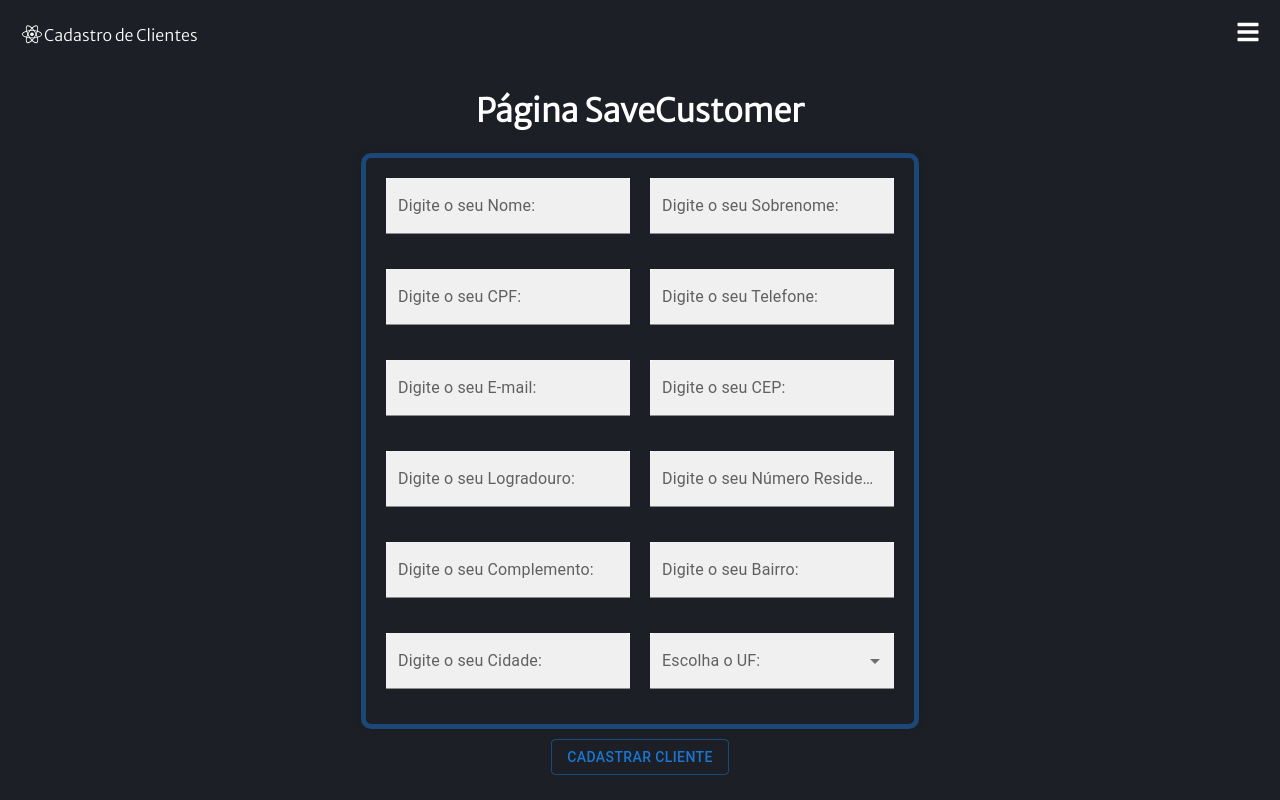
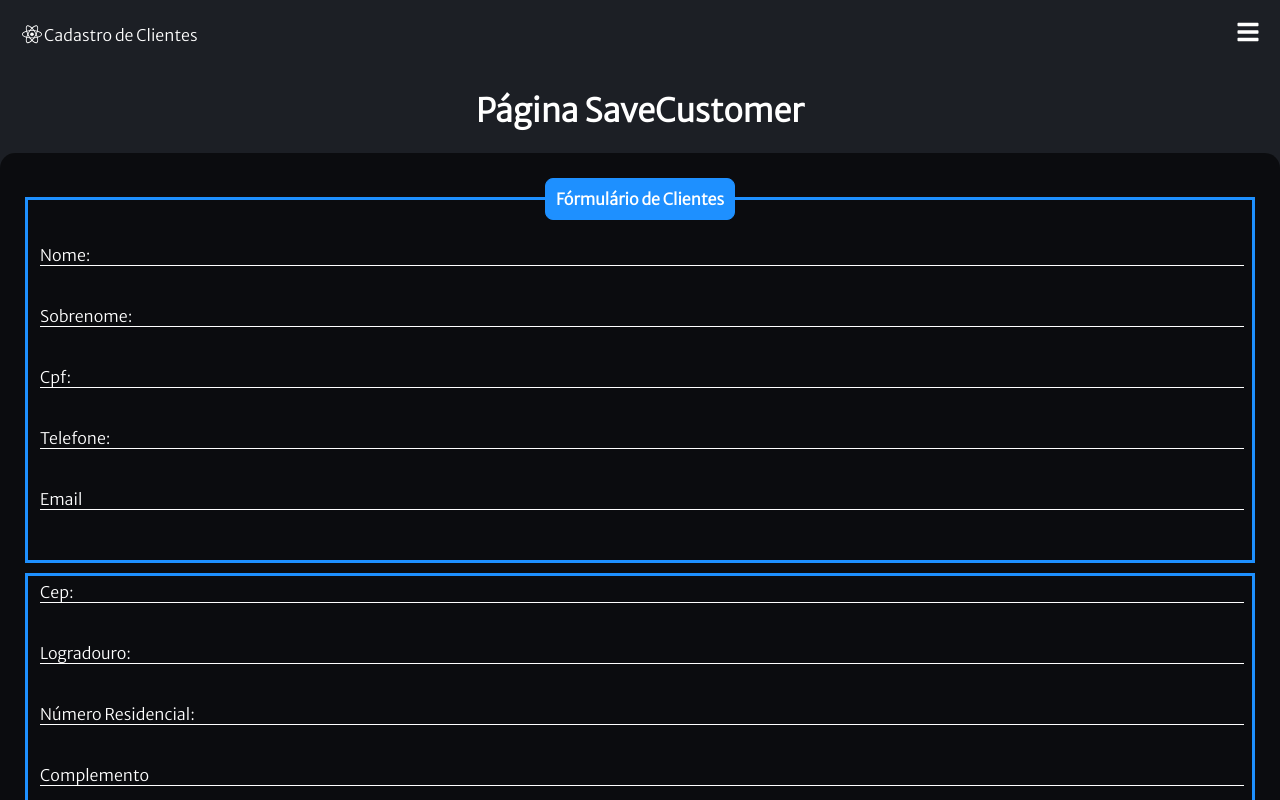
Before and after one commit to JoaoLimaV/react-labdevweb, a React (Create React App) app: page /cliente/save in a window 1280 px wide. Shown: the top 800 px of the page. Built offline with nearby package versions, Linux system fonts and the light colour scheme; the HTML template or start-up script is replaced by a standard one.

Commit message:
Formulario melhorado

```diff
--- a/src/components/Form.jsx
+++ b/src/components/Form.jsx
@@ -1,10 +1,9 @@
 import { useState } from "react";
 import style from "../module.css/Form.module.css";
 import Button from "@mui/material/Button";
-import { TextField, MenuItem } from '@mui/material';
+import { TextField, MenuItem } from "@mui/material";
 
 function Form() {
-
   const [nome, setNome] = useState();
   const [sobrenome, setSobrenome] = useState();
   const [cpf, setCpf] = useState();
@@ -18,11 +17,12 @@ function Form() {
   const [cidade, setCidade] = useState();
   const [uf, setUf] = useState();
 
-
   let cadastrarUsuario = async (e) => {
     e.preventDefault();
     try {
-        let res = await fetch("https://api-cadastro-clientes.onrender.com/clientes", {
+      let res = await fetch(
+        "https://api-cadastro-clientes.onrender.com/clientes",
+        {
           method: "POST",
           body: JSON.stringify({
             nome: nome,
@@ -36,12 +36,13 @@ function Form() {
             complemento: complemento,
             bairro: bairro,
             cidade: cidade,
-                uf: uf
+            uf: uf,
           }),
           headers: {
-                "Content-Type": "application/json"
+            "Content-Type": "application/json",
+          },
         }
-        });
+      );
 
       if (res.ok) {
         let resJson = await res.json();
@@ -57,149 +58,133 @@ function Form() {
   };
 
   const estados = [
-    'AC', 'AL', 'AP', 'AM', 'BA', 'CE', 'DF', 'ES', 'GO', 'MA', 'MT', 'MS', 'MG',
-    'PA', 'PB', 'PR', 'PE', 'PI', 'RJ', 'RN', 'RS', 'RO', 'RR', 'SC', 'SP', 'SE', 'TO'
+    "AC",
+    "AL",
+    "AP",
+    "AM",
+    "BA",
+    "CE",
+    "DF",
+    "ES",
+    "GO",
+    "MA",
+    "MT",
+    "MS",
+    "MG",
+    "PA",
+    "PB",
+    "PR",
+    "PE",
+    "PI",
+    "RJ",
+    "RN",
+    "RS",
+    "RO",
+    "RR",
+    "SC",
+    "SP",
+    "SE",
+    "TO",
   ];
 
-  const [ufMenu, setUfMenu] = useState('');
+  const [ufMenu, setUfMenu] = useState("");
 
   const handleUfChange = (event) => {
     setUfMenu(event.target.value);
   };
 
   return (
-    <div className={style.container}>
-      <form onSubmit={cadastrarUsuario}>
-        <div className={style.form}>
-          <div className={style.div}>
-            <TextField
-              type="text"
-              id="nome"
-              name="nome"
-              label="Digite o seu Nome:"
-              variant="filled"
-              className={style.background}
-              onChange={(e) => setNome(e.target.value)}
-            />
+    <div className={style.box}>
+      <form>
+        <fieldset className={style.fieldset}>
+          <legend className={style.legend}>
+            <b>Fórmulário de Clientes</b>
+          </legend>
+          <br />
+          <div className={style.inputBox}>
+            <input type="text" name="nome" id="nome" className={style.inputUser} onChange={(e) => setNome(e.target.value)} required />
+            <label for="nome" className={style.labelInput}> Nome:</label>
           </div>
-          <div className={style.div}>
-            <TextField
-              type="text"
-              id="sobrenome"
-              name="sobrenome"
-              label="Digite o seu Sobrenome:"
-              variant="filled"
-              className={style.background}
-              onChange={(e) => setSobrenome(e.target.value)}
-            />
+          <br />
+          <br />
+          <div className={style.inputBox}>
+            <input type="text" name="sobrenome" id="sobrenome" className={style.inputUser}
+              onChange={(e) => setSobrenome(e.target.value)} required />
+            <label for="sobrenome" className={style.labelInput}>Sobrenome:</label>
           </div>
-          <div className={style.div}>
-            <TextField
-              type="text"
-              id="cpf"
-              name="cpf"
-              label="Digite o seu CPF:"
-              variant="filled"
-              className={style.background}
-              onChange={(e) => setCpf(e.target.value)}
-            />
+          <br />
+          <br />
+          <div className={style.inputBox}>
+            <input type="text" name="cpf" id="cpf" className={style.inputUser}
+              onChange={(e) => setCpf(e.target.value)} required />
+            <label for="cpf" className={style.labelInput}>Cpf:</label>
           </div>
-          <div className={style.div}>
-            <TextField
-              type="number"
-              id="telefone"
-              name="telefone"
-              label="Digite o seu Telefone:"
-              variant="filled"
-              className={style.background}
-              onChange={(e) => setTelefone(e.target.value)}
-            />
+          <br />
+          <br />
+          <div className={style.inputBox}>
+            <input type="text" name="telefone" id="telefone" className={style.inputUser}
+              onChange={(e) => setTelefone(e.target.value)} required />
+            <label for="telefone" className={style.labelInput}>Telefone:</label>
           </div>
-          <div className={style.div}>
-            <TextField
-              type="email"
-              id="email"
-              name="email"
-              label="Digite o seu E-mail:"
-              variant="filled"
-              className={style.background}
-              onChange={(e) => setEmail(e.target.value)}
-            />
+          <br />
+          <br />
+          <div className={style.inputBox}>
+            <input type="text" name="email" id="email" className={style.inputUser}
+              onChange={(e) => setEmail(e.target.value)} required />
+            <label for="email" className={style.labelInput}>Email</label>
           </div>
-          <div className={style.div}>
-            <TextField
-              type="text"
-              id="cep"
-              name="cep"
-              label="Digite o seu CEP:"
-              variant="filled"
-              className={style.background}
-              onChange={(e) => setCep(e.target.value)}
-            />
+          <br />
+          <br />
+        </fieldset>
+        <fieldset className={style.fieldset}>
+          <div className={style.inputBox}>
+            <input type="text" name="cep" id="cep" className={style.inputUser}
+              onChange={(e) => setCep(e.target.value)} required />
+            <label for="cep" className={style.labelInput}>Cep:</label>
           </div>
-          <div className={style.div}>
-            <TextField
-              type="text"
-              id="logradouro"
-              name="logradouro"
-              label="Digite o seu Logradouro:"
-              variant="filled"
-              className={style.background}
-              onChange={(e) => setLogradouro(e.target.value)}
-            />
+          <br />
+          <br />
+          <div className={style.inputBox}>
+            <input type="text" name="logradouro" id="logradouro" className={style.inputUser}
+              onChange={(e) => setLogradouro(e.target.value)} required />
+            <label for="logradouro" className={style.labelInput}>Logradouro:</label>
           </div>
-          <div className={style.div}>
-            <TextField
-              type="number"
-              id="nr_residencial"
-              name="nr_residencial"
-              label="Digite o seu Número Residencial:"
-              variant="filled"
-              className={style.background}
-              onChange={(e) => setNr(e.target.value)}
-            />
+          <br />
+          <br />
+          <div className={style.inputBox}>
+            <input type="text" name="nr_residencial" id="nr_residencial" className={style.inputUser}
+              onChange={(e) => setNr(e.target.value)} required />
+            <label for="nr_residencial" className={style.labelInput}>Número Residencial:</label>
           </div>
-          <div className={style.div}>
-            <TextField
-              type="text"
-              id="complemento"
-              name="complemento"
-              label="Digite o seu Complemento:"
-              variant="filled"
-              className={style.background}
-              onChange={(e) => setComplemento(e.target.value)}
-            />
+          <br />
+          <br />
+          <div className={style.inputBox}>
+            <input type="text" name="complemento" id="complemento" className={style.inputUser}
+              onChange={(e) => setComplemento(e.target.value)} required />
+            <label for="complemento" className={style.labelInput}>Complemento</label>
           </div>
-          <div className={style.div}>
-            <TextField
-              type="text"
-              id="bairro"
-              name="bairro"
-              label="Digite o seu Bairro:"
-              variant="filled"
-              className={style.background}
-              onChange={(e) => setBairro(e.target.value)}
-            />
+          <br />
+          <br />
+          <div className={style.inputBox}>
+            <input type="text" name="bairro" id="bairro" className={style.inputUser}
+              onChange={(e) => setBairro(e.target.value)} required />
+            <label for="bairro" className={style.labelInput}>Bairro:</label>
           </div>
-          <div className={style.div}>
-            <TextField
-              type="text"
-              id="cidade"
-              name="cidade"
-              label="Digite o seu Cidade:"
-              variant="filled"
-              className={style.background}
-              onChange={(e) => setCidade(e.target.value)}
-            />
+          <br />
+          <br />
+          <div className={style.inputBox}>
+            <input type="text" name="cidade" id="cidade" className={style.inputUser}
+              onChange={(e) => setCidade(e.target.value)} required />
+            <label for="cidade" className={style.labelInput}>Cidade:</label>
           </div>
-          <div className={style.div}>
-            <TextField
-            select
+          <br />
+          <br />
+          <div className={style.inputBox}>
+          <select
           id="uf"
           name="uf"
           label="Escolha o UF:"
-            variant="filled"
-            className={style.background}
+          className={style.inputUser}
           value={ufMenu}
           onChange={(e) => {
             handleUfChange(e);
@@ -210,12 +195,13 @@ function Form() {
               {estado}
             </MenuItem>
           ))}
-          </TextField>
+        </select>
+        <label for="uf" className={style.labelInput}>UF:</label>
           </div>
-          </div>
-        <div className={style.divButton}>
-          <Button type="submit" variant="outlined" className={style.button}>Cadastrar Cliente</Button>
-        </div>
+          <br />
+          <br />
+          <input type="submit" name="submit" id="submit" className={style.submit}></input>
+        </fieldset>
       </form>
     </div>
   );
--- a/src/module.css/Form.module.css
+++ b/src/module.css/Form.module.css
@@ -1,43 +1,52 @@
 /* Form.module.css */
-.container {
-    display: flex;
-    justify-content: center;
-    height: 100vh;
-  }
+.box{
+  color: white;
+  background-color: rgba(0, 0, 0, 0.6);
+  padding: 15px;
+  border-radius: 15px;
+}
+.fieldset{
+  border: 3px solid dodgerblue;
+  margin: 10px;
+}
+.legend{
+  border: 1px solid dodgerblue;
+  padding: 10px;
+  text-align: center;
+  background-color: dodgerblue;
+  border-radius: 8px;
+}
+.inputBox{
+  position: relative;
+}
+.inputUser{
+  background: none;
+  border: none;
+  border-bottom: 1px solid white;
+  outline: none;
+  color: white;
+  font-size: 15px;
+  width: 100%;
+  letter-spacing: 2px;
+}
+.labelInput{
+  position: absolute;
+  top: 0px;
+  left: 0px;
+  pointer-events: none;
+  transition: .5s;
+}
 
-  .form {
-    display: grid;
-    grid-template-columns: 1fr 1fr;
-    gap: 20px;
-    padding: 20px;
-    border-radius: 10px;
-    box-shadow: 0px 0px 10px rgba(0, 0, 0, 0.1);
-    border: 5px solid #1976d27a;
-  }
-
-  .div {
-    margin-bottom: 15px;
-  }
-
-  .background {
-    width: 100%;
-    background: white;
-  }
-
-  .divButton {
-    display: flex;
-    justify-content: center;
-    align-items: center;
-    padding: 10px;
-  }
-
-
-  .button {
-    background-color: #444; /* Botão escuro */
-    color: #fff;
-    border: 1px solid #fff;
-  }
-
-  .button:hover {
-    background-color: #666; /* Efeito de hover um pouco mais claro */
-  }
+.submit{
+  background-image: linear-gradient(to right,rgb(0, 92, 197), rgb(90, 20, 220));
+  width: 100%;
+  border: none;
+  padding: 15px;
+  color: white;
+  font-size: 15px;
+  cursor: pointer;
+  border-radius: 10px;
+}
+.submit:hover{
+  background-image: linear-gradient(to right,rgb(0, 80, 172), rgb(80, 19, 195));
+}
```
Lines whose indentation alone changed are shown as unchanged.
